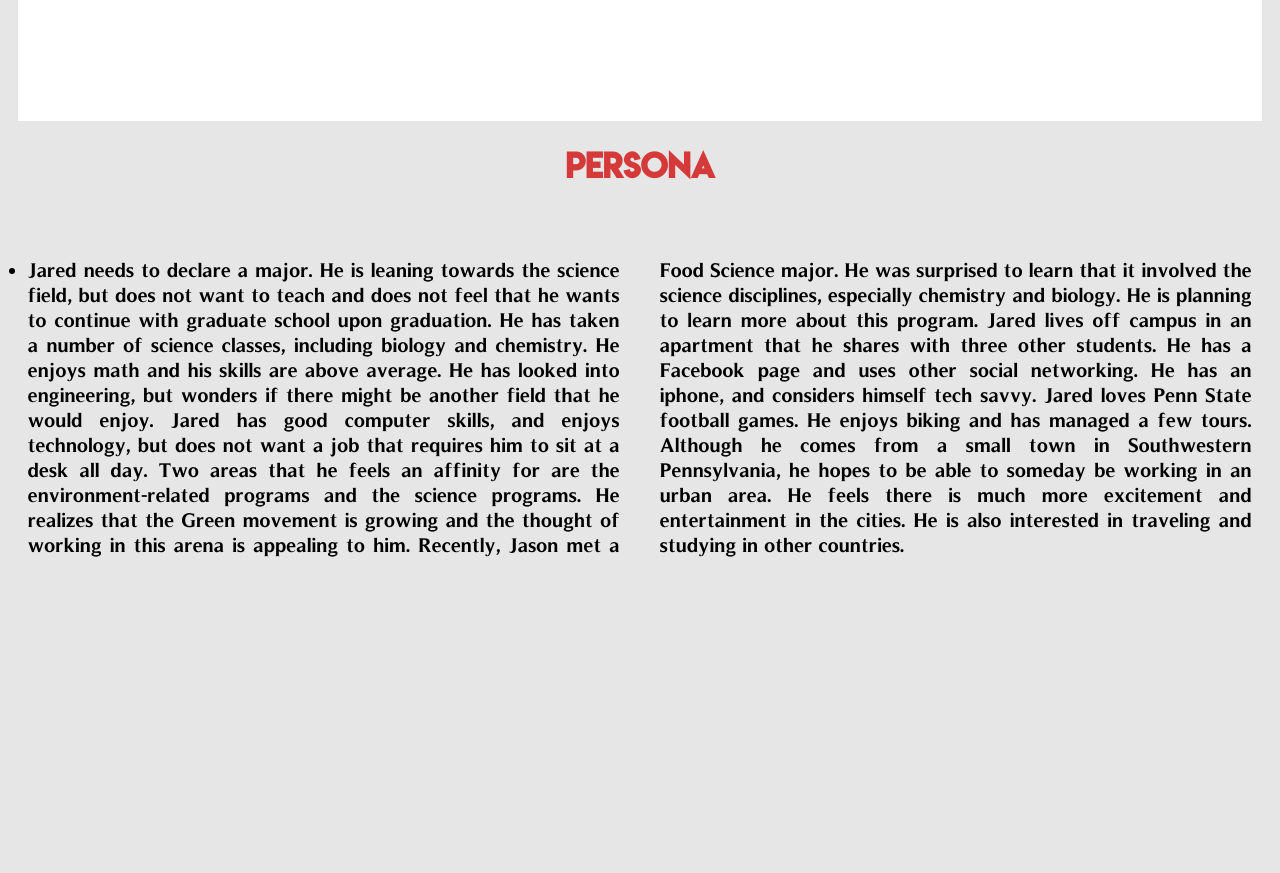
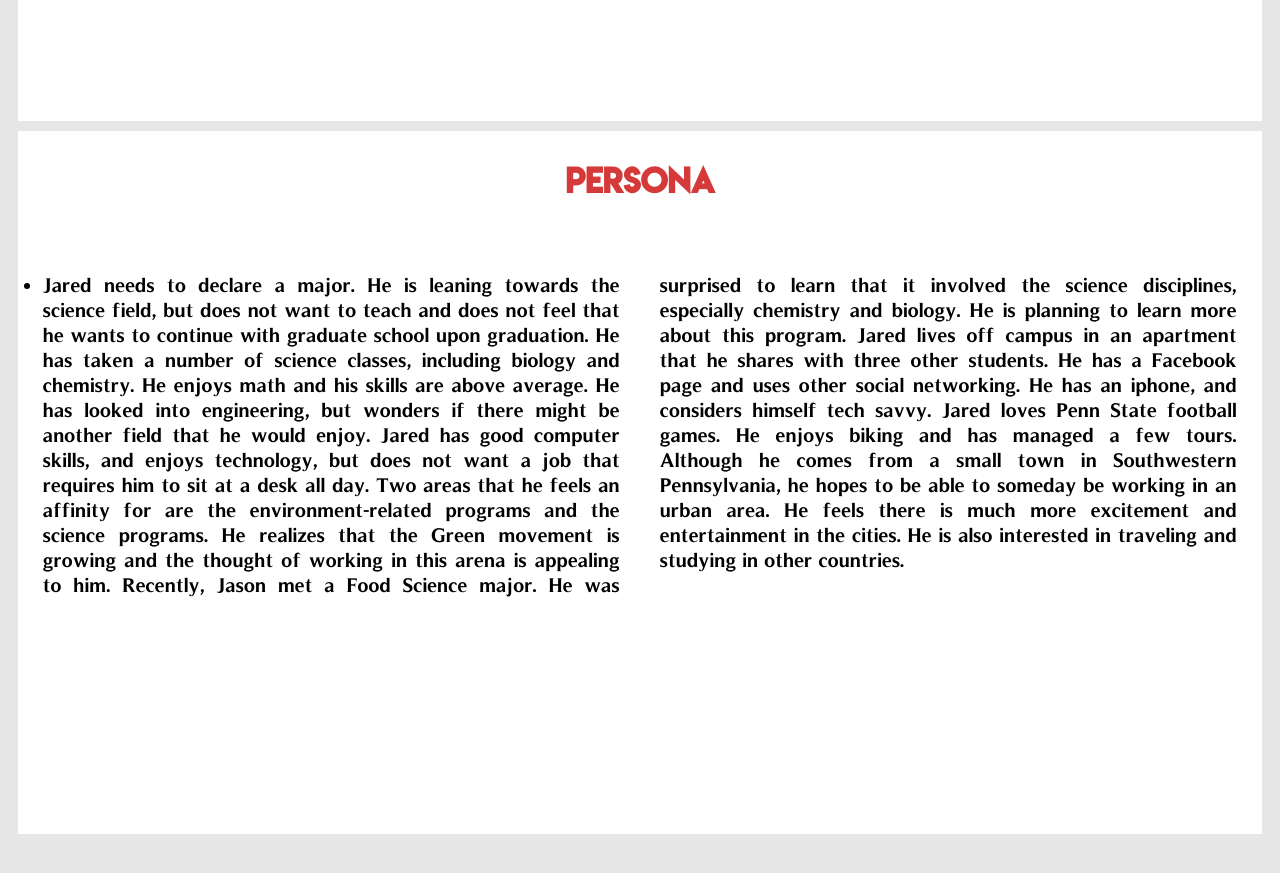
Before and after one commit to chinbrow/chinbrow.github.io, a plain HTML site: page index.html in a window 1280 px wide. Shown: the part 4140-5013 px from the top of the page. Drawn offline with nearby package versions, Linux system fonts and the light colour scheme.

Commit message:
Update index.html

```diff
--- a/index.html
+++ b/index.html
@@ -110,7 +110,7 @@
 
     </div>
 
-    <div id="exam" class="body-div2">
+    <div id="exam" class="body-div">
 
       <h1 class="titles">Persona</h1>
       <br>
```
